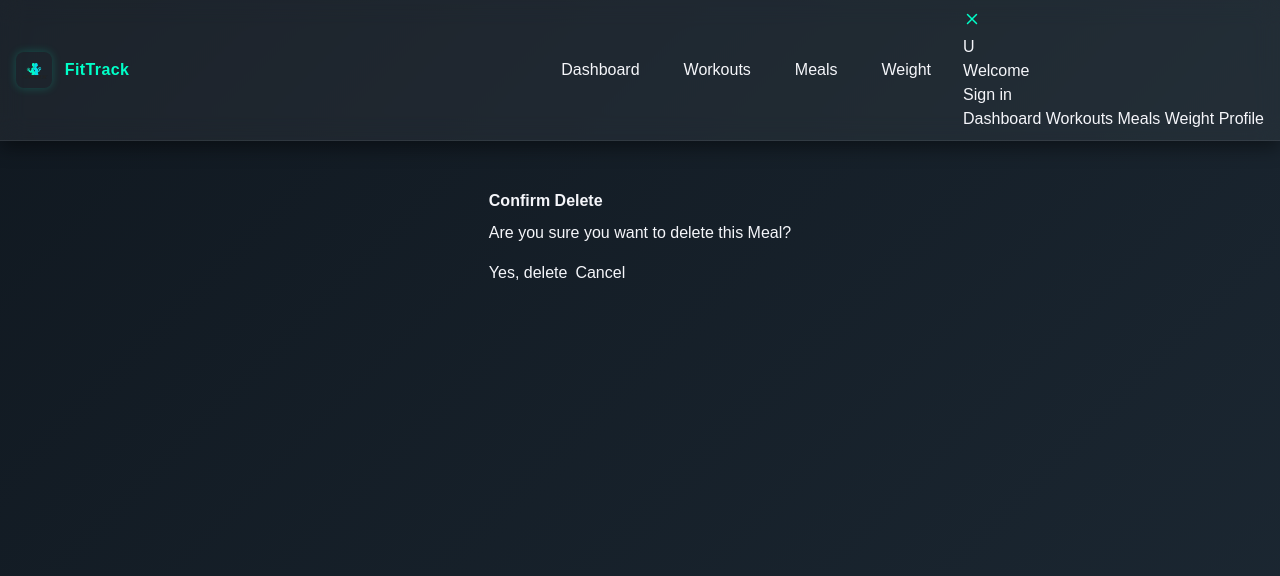
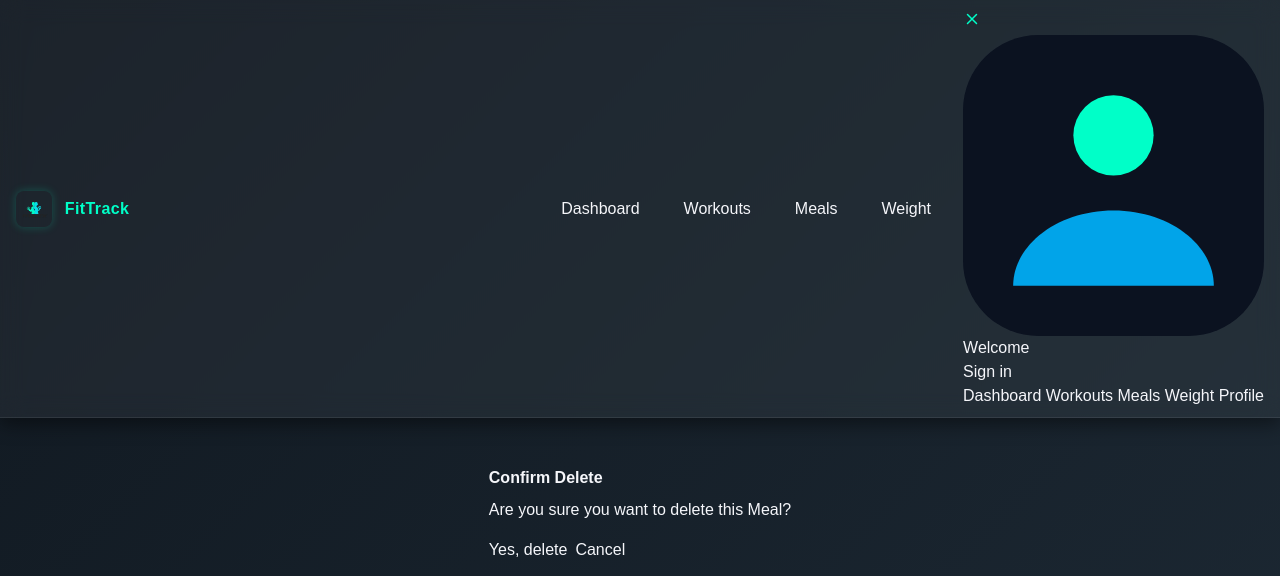
Before and after one commit to botuser444/Fitrack-django, a Django app: page /meals/2/delete/ in a window 1280 px wide. Shown: the top 576 px of the page. Run offline with Django 5.2, Linux system fonts and the light colour scheme; data comes from the database, SQL or seed files in the repository; some libraries are stand-ins or nearby versions.

Commit message:
Add default avatar and fallback for logo; use default when profile image missing

```diff
--- a/tracker/templates/tracker/base.html
+++ b/tracker/templates/tracker/base.html
@@ -297,7 +297,7 @@
   <!-- -------- HEADER -------- -->
   <header class="site-nav" role="banner">
     <div class="brand">
-      <img src="{% static 'logo.png' %}" alt="FitTrack Logo" class="logo-img">
+      <img src="{% static 'logo.png' %}" alt="FitTrack Logo" class="logo-img" onerror="this.onerror=null;this.src='{% static 'default-avatar.svg' %}';">
       <h1>FitTrack</h1>
     </div>
 
@@ -330,12 +330,11 @@
 
           <div class="nav-profile">
             <div class="avatar">
+              {% load static %}
               {% if profile and profile.profile_picture %}
                 <img src="{{ profile.profile_picture.url }}" alt="Profile" style="width:100%;height:100%;object-fit:cover;border-radius:10px;">
-              {% elif user.is_authenticated and user.get_full_name %}
-                {{ user.get_full_name|slice:":1"|upper }}
               {% else %}
-                U
+                <img src="{% static 'default-avatar.svg' %}" alt="Default avatar" style="width:100%;height:100%;object-fit:cover;border-radius:10px;">
               {% endif %}
             </div>
             <div>
```
Also changed, not shown: tracker/static/default-avatar.svg (added).
